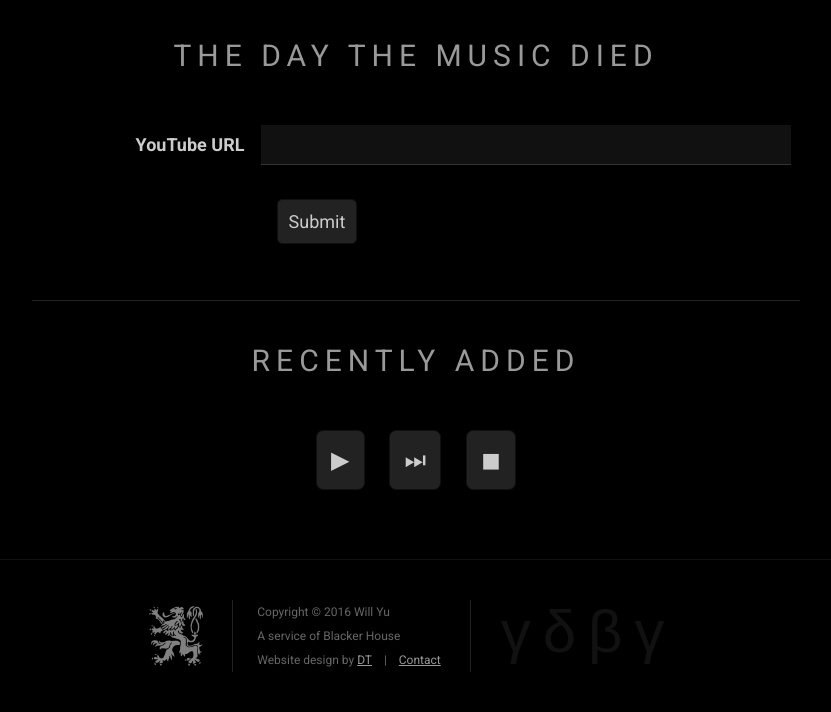
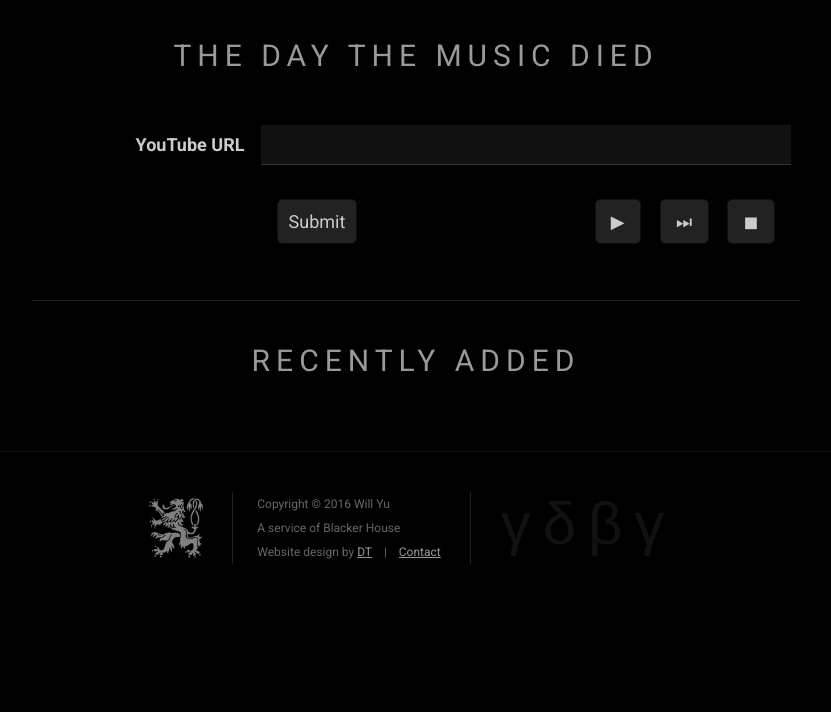
Before and after one commit to blacker-hovse/blacker, a PHP site: page /nearer/index.php in a window 1280 px wide. Shown: the part 185-897 px from the top of the page, without its empty margins (224-1055 px from the left). After the commit the page ends 749 px from the top, so only its background shows below. Run offline with PHP 8.4, Linux system fonts and the light colour scheme.

Commit message:
added playlist

```diff
--- a/nearer/index.php
+++ b/nearer/index.php
@@ -80,16 +80,16 @@ EOF;
 				</div>
 				<div class="form-control">
 					<div class="input-group">
+						<div class="pull-right">
+							<a class="btn" href="?action=play">&nbsp;&#9654;&nbsp;</a>
+							<a class="btn" href="?action=skip">&nbsp;&#9197;&nbsp;</a>
+							<a class="btn" href="?action=stop">&nbsp;&#9724;&nbsp;</a>
+						</div>
 						<input type="submit" value="Submit" />
 					</div>
 				</div>
 			</form>
 			<h2>Recently Added</h2>
-			<p class="text-center">
-				<a class="btn btn-lg" href="?action=play">&#9654;</a>
-				<a class="btn btn-lg" href="?action=skip">&#9197;</a>
-				<a class="btn btn-lg" href="?action=stop">&#9724;</a>
-			</p>
 <?
 $result = $pdo->prepare(<<<EOF
 SELECT *
```
